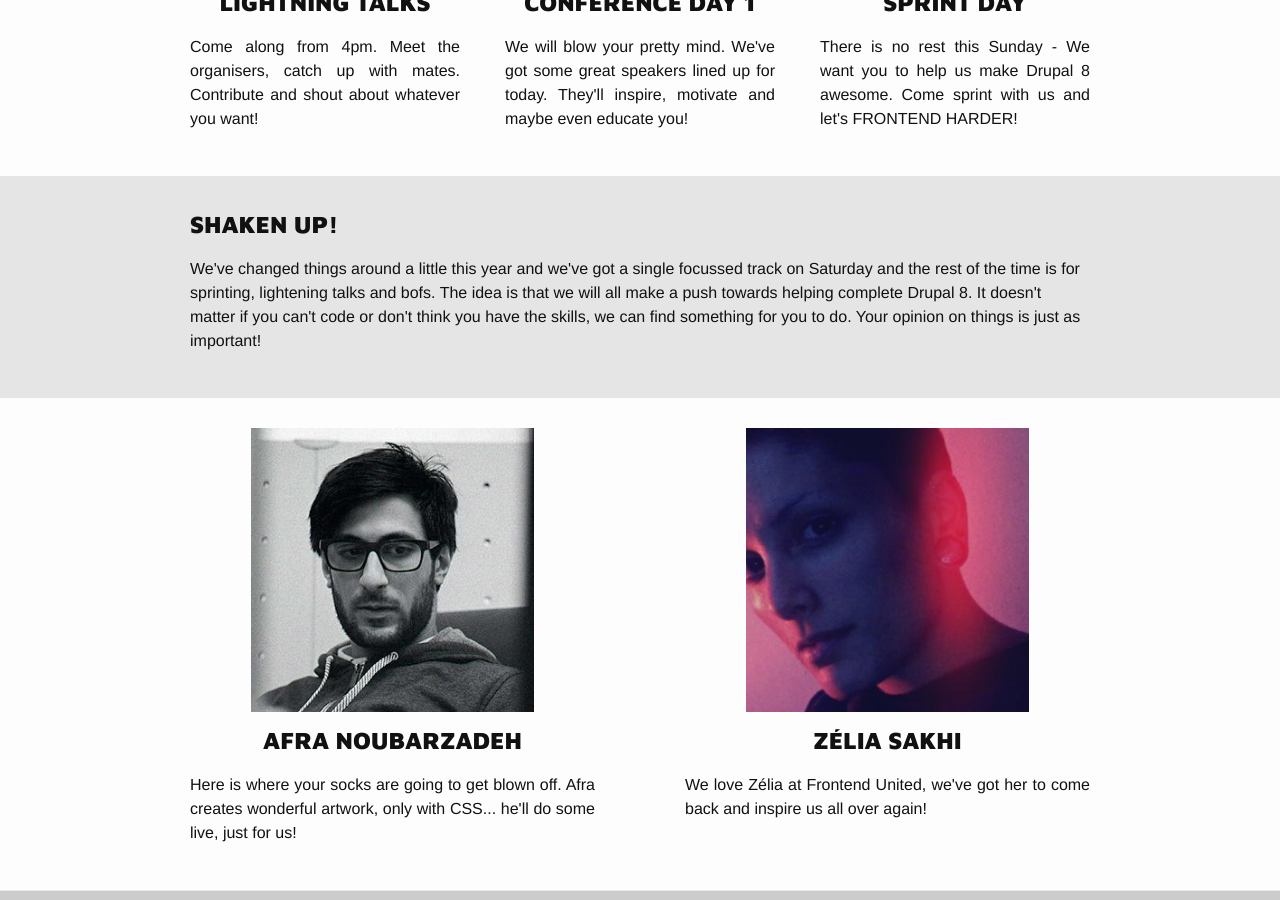
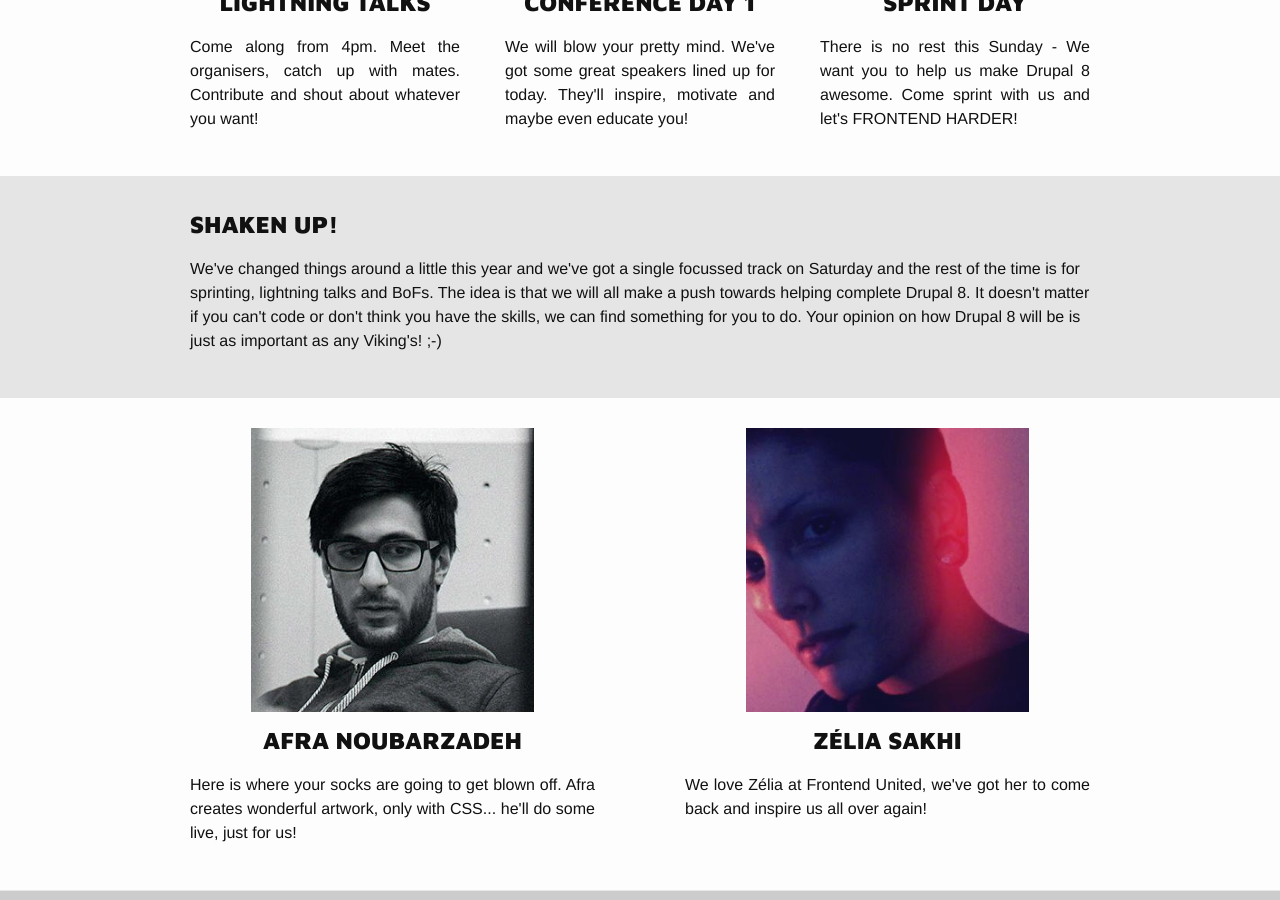
Before and after one commit to drupal-frontend/feu2015, a Jekyll site: the page built from index.html, in a window 1280 px wide and 900 px high, scrolled down 1075 px. Built offline with Jekyll 4.4.1, drawn with Linux system fonts in a browser that asks for light colours; Markdown is read by kramdown in place of the engine named in the settings.

Commit message:
removed the map and corrected the typos

```diff
--- a/_includes/text-opt-img-no-columns.html
+++ b/_includes/text-opt-img-no-columns.html
@@ -1,6 +1,6 @@
 <div class="section no-columns">
   <div class="wrapper">
     <h2>Shaken up!</h2>
-    <p>We've changed things around a little this year and we've got a single focussed track on Saturday and the rest of the time is for sprinting, lightening talks and bofs. The idea is that we will all make a push towards helping complete Drupal 8. It doesn't matter if you can't code or don't think you have the skills, we can find something for you to do. Your opinion on things is just as important! </p>
+    <p>We've changed things around a little this year and we've got a single focussed track on Saturday and the rest of the time is for sprinting, lightning talks and BoFs. The idea is that we will all make a push towards helping complete Drupal 8. It doesn't matter if you can't code or don't think you have the skills, we can find something for you to do. Your opinion on how Drupal 8 will be is just as important as any Viking's! ;-) </p>
   </div>
 </div>
```
